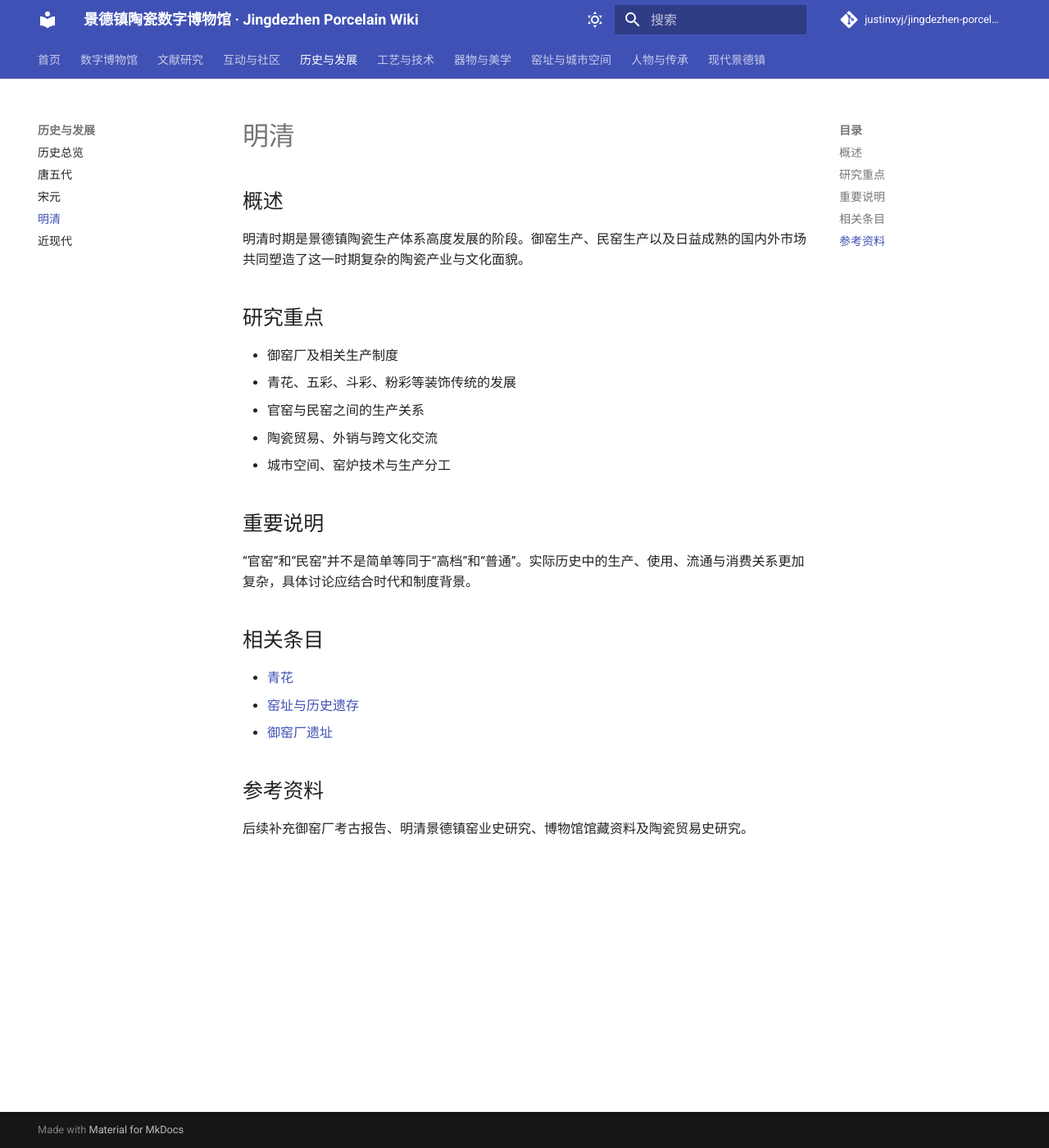
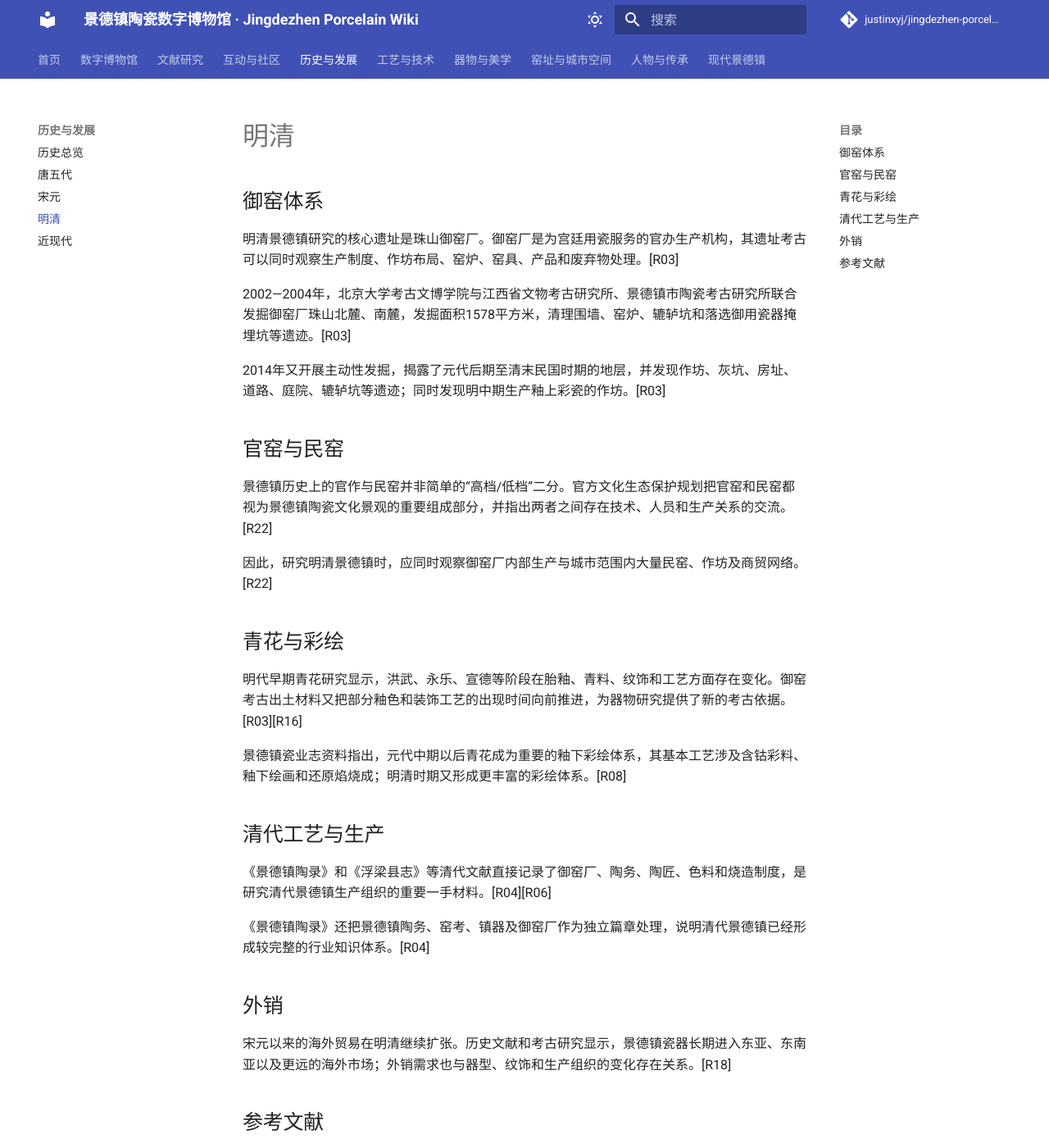
Before and after one commit to justinxyj/jingdezhen-porcelain-wiki, an MkDocs documentation site: the page built from docs/history/ming-qing.md, in a window 1280 px wide and 1400 px high. Shown: the whole window at 82% size. Built offline with MkDocs 1.6.1 and Material for MkDocs 9.7.7, drawn with Linux system fonts in a browser that asks for light colours; a script that is not in the unit is left out; comment, search, counter and statistics services are not loaded; some of the changed text lies outside the part shown.

Commit message:
docs: expand Ming Qing history from archaeological and historical sources

```diff
--- a/docs/history/ming-qing.md
+++ b/docs/history/ming-qing.md
@@ -1,27 +1,41 @@
 # 明清
 
-## 概述
+## 御窑体系
 
-明清时期是景德镇陶瓷生产体系高度发展的阶段。御窑生产、民窑生产以及日益成熟的国内外市场共同塑造了这一时期复杂的陶瓷产业与文化面貌。
+明清景德镇研究的核心遗址是珠山御窑厂。御窑厂是为宫廷用瓷服务的官办生产机构，其遗址考古可以同时观察生产制度、作坊布局、窑炉、窑具、产品和废弃物处理。[R03]
 
-## 研究重点
+2002—2004年，北京大学考古文博学院与江西省文物考古研究所、景德镇市陶瓷考古研究所联合发掘御窑厂珠山北麓、南麓，发掘面积1578平方米，清理围墙、窑炉、辘轳坑和落选御用瓷器掩埋坑等遗迹。[R03]
 
-- 御窑厂及相关生产制度
-- 青花、五彩、斗彩、粉彩等装饰传统的发展
-- 官窑与民窑之间的生产关系
-- 陶瓷贸易、外销与跨文化交流
-- 城市空间、窑炉技术与生产分工
+2014年又开展主动性发掘，揭露了元代后期至清末民国时期的地层，并发现作坊、灰坑、房址、道路、庭院、辘轳坑等遗迹；同时发现明中期生产釉上彩瓷的作坊。[R03]
 
-## 重要说明
+## 官窑与民窑
 
-“官窑”和“民窑”并不是简单等同于“高档”和“普通”。实际历史中的生产、使用、流通与消费关系更加复杂，具体讨论应结合时代和制度背景。
+景德镇历史上的官作与民窑并非简单的“高档/低档”二分。官方文化生态保护规划把官窑和民窑都视为景德镇陶瓷文化景观的重要组成部分，并指出两者之间存在技术、人员和生产关系的交流。[R22]
 
-## 相关条目
+因此，研究明清景德镇时，应同时观察御窑厂内部生产与城市范围内大量民窑、作坊及商贸网络。[R22]
 
-- [青花](../craft/qinghua.md)
-- [窑址与历史遗存](../kilns/README.md)
-- [御窑厂遗址](../kilns/imperial-kiln.md)
+## 青花与彩绘
 
-## 参考资料
+明代早期青花研究显示，洪武、永乐、宣德等阶段在胎釉、青料、纹饰和工艺方面存在变化。御窑考古出土材料又把部分釉色和装饰工艺的出现时间向前推进，为器物研究提供了新的考古依据。[R03][R16]
 
-后续补充御窑厂考古报告、明清景德镇窑业史研究、博物馆馆藏资料及陶瓷贸易史研究。
+景德镇瓷业志资料指出，元代中期以后青花成为重要的釉下彩绘体系，其基本工艺涉及含钴彩料、釉下绘画和还原焰烧成；明清时期又形成更丰富的彩绘体系。[R08]
+
+## 清代工艺与生产
+
+《景德镇陶录》和《浮梁县志》等清代文献直接记录了御窑厂、陶务、陶匠、色料和烧造制度，是研究清代景德镇生产组织的重要一手材料。[R04][R06]
+
+《景德镇陶录》还把景德镇陶务、窑考、镇器及御窑厂作为独立篇章处理，说明清代景德镇已经形成较完整的行业知识体系。[R04]
+
+## 外销
+
+宋元以来的海外贸易在明清继续扩张。历史文献和考古研究显示，景德镇瓷器长期进入东亚、东南亚以及更远的海外市场；外销需求也与器型、纹饰和生产组织的变化存在关系。[R18]
+
+## 参考文献
+
+- [R03] 北京大学考古文博学院《北大考古与“百年百大考古发现”——景德镇明清御窑厂遗址》
+- [R04] 蓝浦《景德镇陶录》
+- [R06] 《浮梁县志》乾隆四十八年本相关“陶政”资料
+- [R08]《中国瓷都·景德镇市瓷业志》相关装饰技术资料
+- [R16] 梁寿子《明代早期景德镇御窑青花瓷器的初步研究》
+- [R18]《“器成天下走”：外销瓷与海上丝绸之路》
+- [R22]《景德镇陶瓷文化生态保护区总体规划（2021—2035年）》
```
